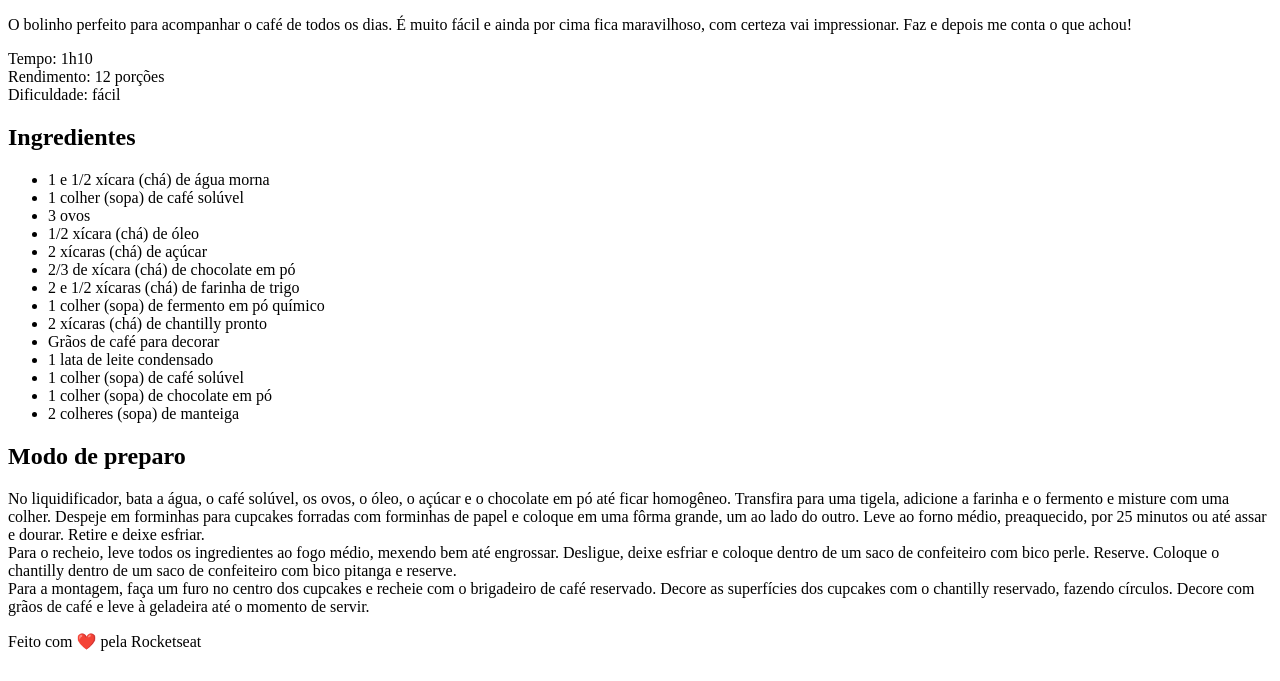
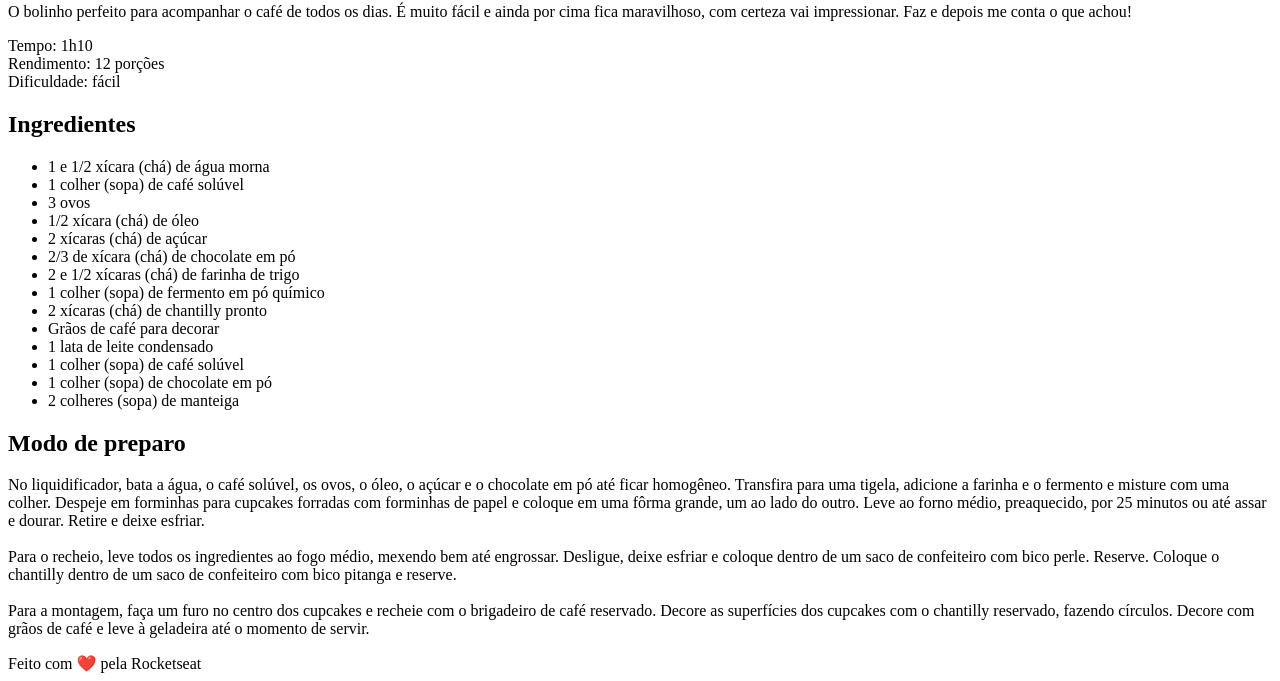
Before and after one commit to PedroHFaig/P1-Cupcake, a plain HTML site: page index.html in a window 1280 px wide. Shown: the part 376-1057 px from the top of the page. Before the commit the page ends 1035 px from the top, so only its background shows below. Drawn offline with Linux system fonts and the light colour scheme.

Commit message:
starting html

```diff
--- a/index.html
+++ b/index.html
@@ -8,9 +8,11 @@
     <link rel="stylesheet" href="style.css">
 </head>
 <body>
+    <div id="page">
+        <img src="./img/cupcakes.svg" alt="três cupcakes de chocolate com chantilly por cima e grãos de café enfeitando, um deles aberto com o chocolate escorrendo.">
         <main>
-        <img src="./img/cupcakes.svg" alt="três cupcakes de chocolate com chantilly por cima e grãos de café enfeitando, um deles aberto com o chocolate escorrendo.">
-        <div>
+
+            <section id="about">
                 <h1>
                     Cupcake de café com chantilly
                 </h1>
@@ -24,8 +26,8 @@
                     <br>
                     Dificuldade: fácil
                 </p>
-        </div>
-        <div>
+            </section>
+            <section id="ingredients">
                 <h2>
                     Ingredientes
                 </h2>
@@ -73,21 +75,23 @@
                         2 colheres (sopa) de manteiga
                     </li>
                 </ul>
-        </div>
+            </section>
 
-        <div>
+            <section id="preparation">
                 <h2>
                     Modo de preparo
                 </h2>
                 <p>
                     No liquidificador, bata a água, o café solúvel, os ovos, o óleo, o açúcar e o chocolate em pó até ficar homogêneo. Transfira para uma tigela, adicione a farinha e o fermento e misture com uma colher. Despeje em forminhas para cupcakes forradas com forminhas de papel e coloque em uma fôrma grande, um ao lado do outro. Leve ao forno médio, preaquecido, por 25 minutos ou até assar e dourar. Retire e deixe esfriar.
-                <br>
+                    <br><br>
                     Para o recheio, leve todos os ingredientes ao fogo médio, mexendo bem até engrossar. Desligue, deixe esfriar e coloque dentro de um saco de confeiteiro com bico perle. Reserve. Coloque o chantilly dentro de um saco de confeiteiro com bico pitanga e reserve.
-                <br>
+                    <br><br>
                     Para a montagem, faça um furo no centro dos cupcakes e recheie com o brigadeiro de café reservado. Decore as superfícies dos cupcakes com o chantilly reservado, fazendo círculos. Decore com grãos de café e leve à geladeira até o momento de servir.
                 </p>
+            </section>
+
+        </main>
     </div>
-    </main>
 
     <footer>
         Feito com ❤️ pela Rocketseat
```
Lines whose indentation alone changed are shown as unchanged.
